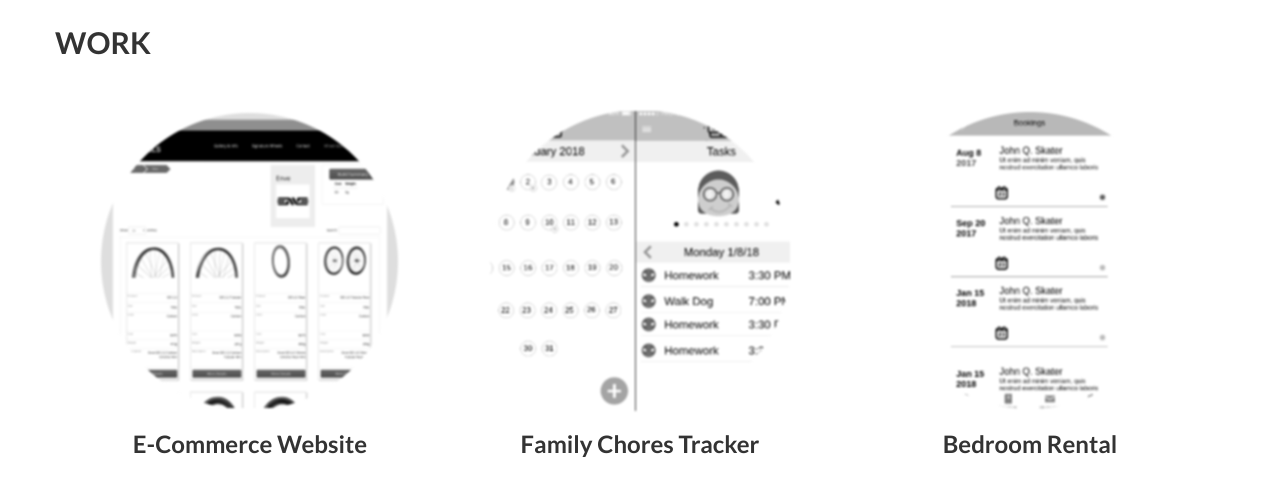
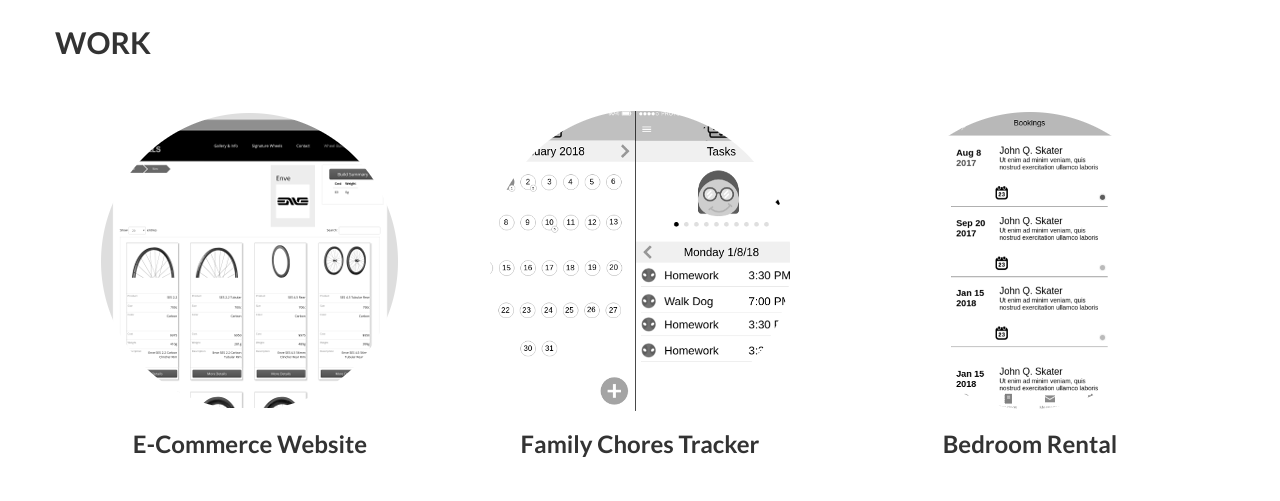
Before and after one commit to SkyeHoefling/hoeflingsoftware.github.io, a Jekyll site: the page built from index.html, in a window 1280 px wide and 1400 px high, scrolled down 650 px. Shown: the part 150-651 px from the top of the window. Built offline with Jekyll 4.4.1, drawn with Linux system fonts in a browser that asks for light colours.

Commit message:
Removed blur effect from work images

```diff
--- a/css/landing-page.css
+++ b/css/landing-page.css
@@ -234,10 +234,10 @@ p.copyright {
 }
 
 img.work {
-    filter: grayscale(100%) blur(1px);
+    filter: grayscale(100%);
 }
 
 img.work:hover {
-    filter:grayscale(100%);
+    filter:grayscale(0%);
     cursor: pointer;
 }
```
